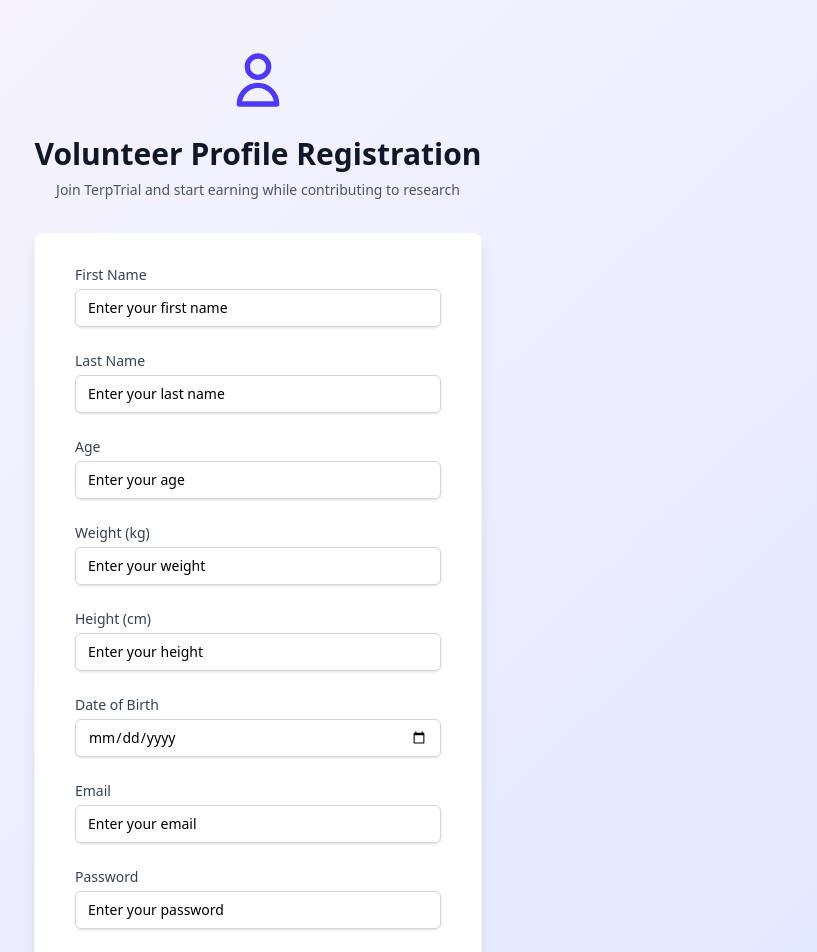
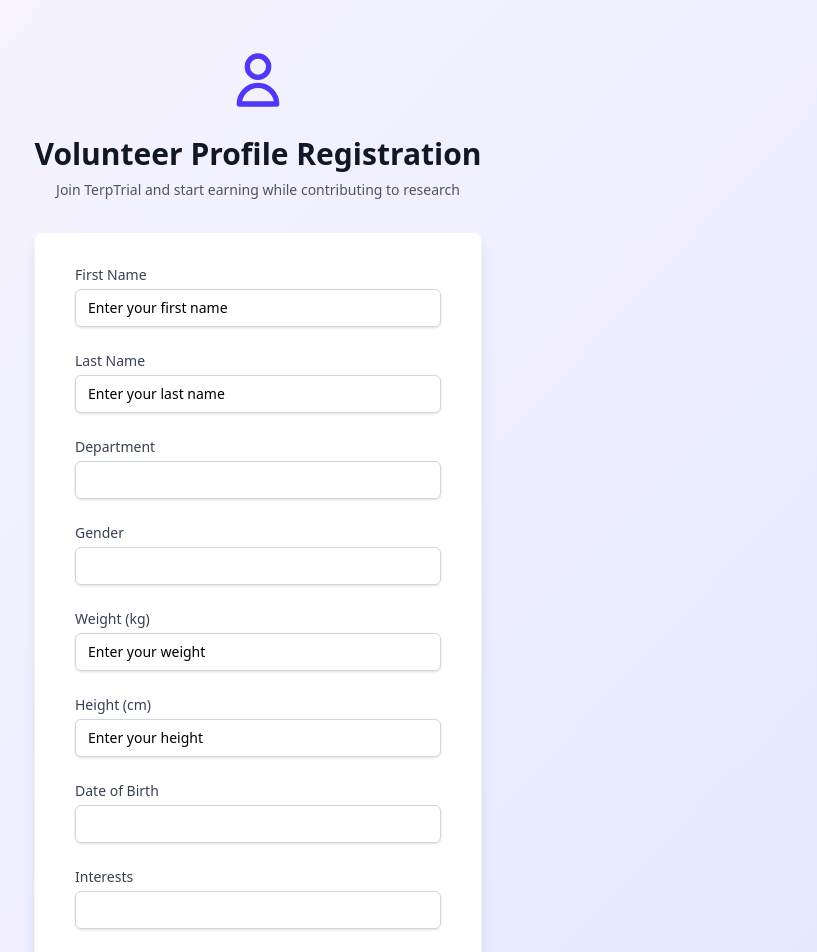
Before and after one commit to PriyankaPatel72/Trials, a Next.js app: page /NewUser in a window 1280 px wide. Shown: the top 952 px of the page, without its empty margins (382-1199 px from the left). Built offline with nearby package versions, Linux system fonts and the light colour scheme.

Commit message:
Routing login logic

```diff
--- a/app/NewResearcher/page.tsx
+++ b/app/NewResearcher/page.tsx
@@ -15,6 +15,7 @@ export default function NewResearcher() {
   const [firmName, setDepartment] = useState("");
   const [error, setError] = useState("");
   const [isLoading, setIsLoading] = useState(false);
+  const isVolunteer = false
   const router = useRouter();
 
   // const handleSubmit = async (e: React.FormEvent<HTMLFormElement>) => {
@@ -50,7 +51,8 @@ export default function NewResearcher() {
     }
 
     try {
-      const response = await fetch("https://09aa-65-113-61-98.ngrok-free.app/api/auth/register/research-firm", {
+      const username = "testuser"
+      const response = await fetch("http://localhost:8085/api/auth/register/research-firm", {
         method: "POST",
         headers: {
           "Content-Type": "application/json",
@@ -60,8 +62,9 @@ export default function NewResearcher() {
           phoneNumber,
           password,
           firmName,
-          confirmPassword
-
+          confirmPassword,
+          username,
+          isVolunteer
         }),
       });
       console.log(email, phoneNumber, password);
--- a/app/NewUser/page.tsx
+++ b/app/NewUser/page.tsx
@@ -7,15 +7,18 @@ export default function NewUser() {
   const [email, setEmail] = useState("");
   const [password, setPassword] = useState("");
   const [confirmPassword, setConfirmPassword] = useState("");
-  const [name, setName] = useState("");
+  const [firstName, setName] = useState("");
+  const [departmentName, setDepartmentName] = useState("");
   const [lastName, setLastName] = useState("");
-  const [age, setAge] = useState("");
+  const [dateOfBirth, setDateofBirth] = useState("");
   const [weight, setWeight] = useState("");
   const [height, setHeight] = useState("");
   const [dob, setDob] = useState("");
+  const [username, setUsername] = useState("");
   const [gender, setGender] = useState("");
-  const [interests, setInterests] = useState<string[]>([]);
+  const [interests, setInterests] = useState("");
   const [error, setError] = useState("");
+  const isVolunteer = true;
   const [isLoading, setIsLoading] = useState(false);
   const router = useRouter();
 
@@ -29,21 +32,44 @@ export default function NewUser() {
       setIsLoading(false);
       return;
     }
+    try {
+      const response = await fetch("http://localhost:8085/api/auth/register/volunteer", {
+        method: "POST",
+        headers: {
+          "Content-Type": "application/json",
+        },
+        body: JSON.stringify({
+          email,
+          firstName,
+          lastName,
+          gender,
+          dateOfBirth,
+          weight,
+          height,
+          //interests,
+          username,
+          departmentName,
+          password,
+          confirmPassword,
+          isVolunteer
+
+        }),
+      });
+
+      if (!response.ok) {
+        const data = await response.json();
+        throw new Error(data.message || "Server error");
+      }
 
 
-    try {
-      // Simulate account creation (replace with actual API call in the future)
-      await new Promise((resolve) => setTimeout(resolve, 1000));
-
-
-
-      // Redirect to HomePage with the user's name
-      router.push(`/HomePage?userName=${encodeURIComponent(name)}`);
-    } catch (err) {
-      setError("Failed to create an account. Please try again.");
+      router.push("/HomePage"); // Redirect on success
+    } catch (err: any) {
+      setError(err.message || "Failed to create an account. Please try again.");
     } finally {
       setIsLoading(false);
     }
+
+
   };
 
   return (
@@ -96,7 +122,7 @@ export default function NewUser() {
                 name="name"
                 type="text"
                 required
-                value={name}
+                value={firstName}
                 onChange={(e) => setName(e.target.value)}
                 className="mt-1 block w-full px-3 py-2 border border-gray-300 rounded-md shadow-sm placeholder-black focus:outline-none focus:ring-indigo-500 focus:border-indigo-500 sm:text-sm"
                 placeholder="Enter your first name"
@@ -120,18 +146,34 @@ export default function NewUser() {
             </div>
 
             <div>
-              <label htmlFor="age" className="block text-sm font-medium text-gray-700">
-                Age
+              <label htmlFor="department" className="block text-sm font-medium text-gray-700">
+                Department
               </label>
               <input
-                id="age"
-                name="age"
-                type="number"
+                id="department"
+                name="department"
+                type="text"
                 required
-                value={age}
-                onChange={(e) => setAge(e.target.value)}
-                className="mt-1 block w-full px-3 py-2 border border-gray-300 rounded-md shadow-sm placeholder-black focus:outline-none focus:ring-indigo-500 focus:border-indigo-500 sm:text-sm"
-                placeholder="Enter your age"
+                value={departmentName}
+                onChange={(e) => setDepartmentName(e.target.value)}
+                className="mt-1 block w-full px-3 py-2 border border-gray-300 rounded-md shadow-sm text-black placeholder-black focus:outline-none focus:ring-indigo-500 focus:border-indigo-500 sm:text-sm"
+              />
+            </div>
+
+
+
+            <div>
+              <label htmlFor="gender" className="block text-sm font-medium text-gray-700">
+                Gender
+              </label>
+              <input
+                id="gender"
+                name="gender"
+                type="text"
+                required
+                value={gender}
+                onChange={(e) => setGender(e.target.value)}
+                className="mt-1 block w-full px-3 py-2 border border-gray-300 rounded-md shadow-sm text-black placeholder-black focus:outline-none focus:ring-indigo-500 focus:border-indigo-500 sm:text-sm"
               />
             </div>
 
@@ -174,10 +216,25 @@ export default function NewUser() {
               <input
                 id="dob"
                 name="dob"
-                type="date"
+                type="text"
                 required
-                value={dob}
-                onChange={(e) => setDob(e.target.value)}
+                value={dateOfBirth}
+                onChange={(e) => setDateofBirth(e.target.value)}
+                className="mt-1 block w-full px-3 py-2 border border-gray-300 rounded-md shadow-sm text-black placeholder-black focus:outline-none focus:ring-indigo-500 focus:border-indigo-500 sm:text-sm"
+              />
+            </div>
+
+            <div>
+              <label htmlFor="interests" className="block text-sm font-medium text-gray-700">
+                Interests
+              </label>
+              <input
+                id="interests"
+                name="interests"
+                type="text"
+                required
+                value={interests}
+                onChange={(e) => setInterests(e.target.value)}
                 className="mt-1 block w-full px-3 py-2 border border-gray-300 rounded-md shadow-sm text-black placeholder-black focus:outline-none focus:ring-indigo-500 focus:border-indigo-500 sm:text-sm"
               />
             </div>
--- a/app/SelectUserType/page.tsx
+++ b/app/SelectUserType/page.tsx
@@ -42,7 +42,7 @@ export default function NavigationPage({ userName }: { userName?: string | null
               🧪 {/* UMD-themed icon for Researcher */}
             </div>
             <button
-              onClick={() => router.push("/NewUser")}
+              onClick={() => router.push("/NewResearcher")}
               className="w-full bg-yellow-500 text-white py-4 px-8 text-2xl rounded-2xl hover:bg-yellow-600 transition border-4 border-black shadow-md"
             >
               I am a Researcher
--- a/app/page.tsx
+++ b/app/page.tsx
@@ -10,24 +10,64 @@ export default function Home() {
   const [isLoading, setIsLoading] = useState(false);
   const router = useRouter();
 
+  // const handleSubmit = async (e: React.FormEvent<HTMLFormElement>) => {
+  //   e.preventDefault();
+  //   setIsLoading(true);
+  //   setError("");
+
+  //   try {
+  //     // Simulate authentication (replace with actual API call in the future)
+  //     await new Promise((resolve) => setTimeout(resolve, 1000));
+
+  //     // Simulate successful login
+  //     const userName = "John Doe"; // Replace with actual user data from backend
+  //     router.push(`/HomePage?userName=${encodeURIComponent(userName)}`);
+  //   } catch (err) {
+  //     setError("Invalid email or password. Please try again.");
+  //   } finally {
+  //     setIsLoading(false);
+  //   }
+  // };
   const handleSubmit = async (e: React.FormEvent<HTMLFormElement>) => {
     e.preventDefault();
     setIsLoading(true);
     setError("");
 
     try {
-      // Simulate authentication (replace with actual API call in the future)
-      await new Promise((resolve) => setTimeout(resolve, 1000));
+      const response = await fetch("http://localhost:8085/api/auth/login", {
+        method: "POST",
+        headers: {
+          "Content-Type": "application/json",
+        },
+        body: JSON.stringify({
+          email,
+          password
 
-      // Simulate successful login
-      const userName = "John Doe"; // Replace with actual user data from backend
-      router.push(`/HomePage?userName=${encodeURIComponent(userName)}`);
-    } catch (err) {
-      setError("Invalid email or password. Please try again.");
+        }),
+      });
+
+      if (!response.ok) {
+        const data = await response.json();
+        throw new Error(data.message || "Server error");
+      }
+      else{
+        const volunteer = await response.body;
+        if (volunteer) {
+          router.push("/HomePage"); // Redirect on success
+        }
+        if (!volunteer) {
+          router.push("/HomePageTrialRunner");
+        }
+      }
+
+
+
+    } catch (err: any) {
+      setError(err.message || "Failed to create an account. Please try again.");
     } finally {
       setIsLoading(false);
     }
-  };
+  }
 
   return (
     <div className="min-h-screen bg-gradient-to-br from-red-50 to-yellow-100 flex flex-col justify-center py-12 sm:px-6 lg:px-8">
```
